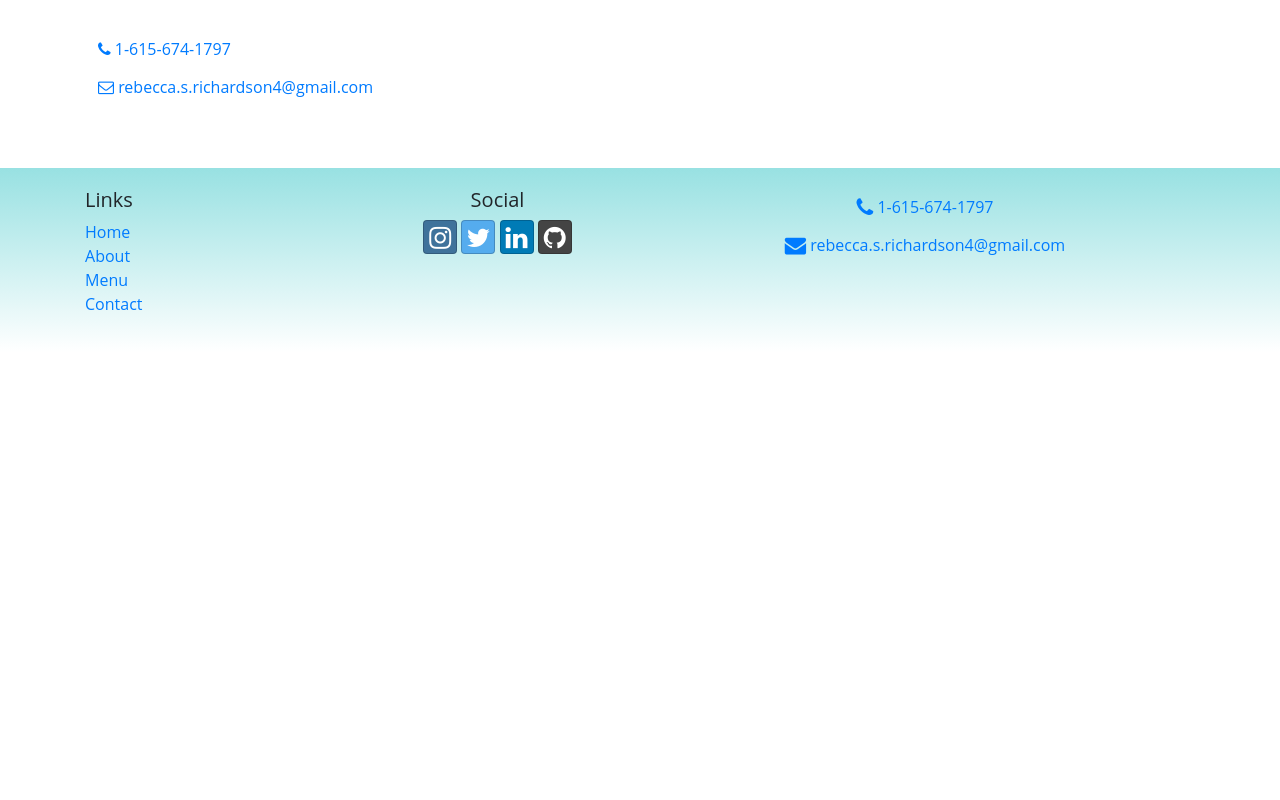
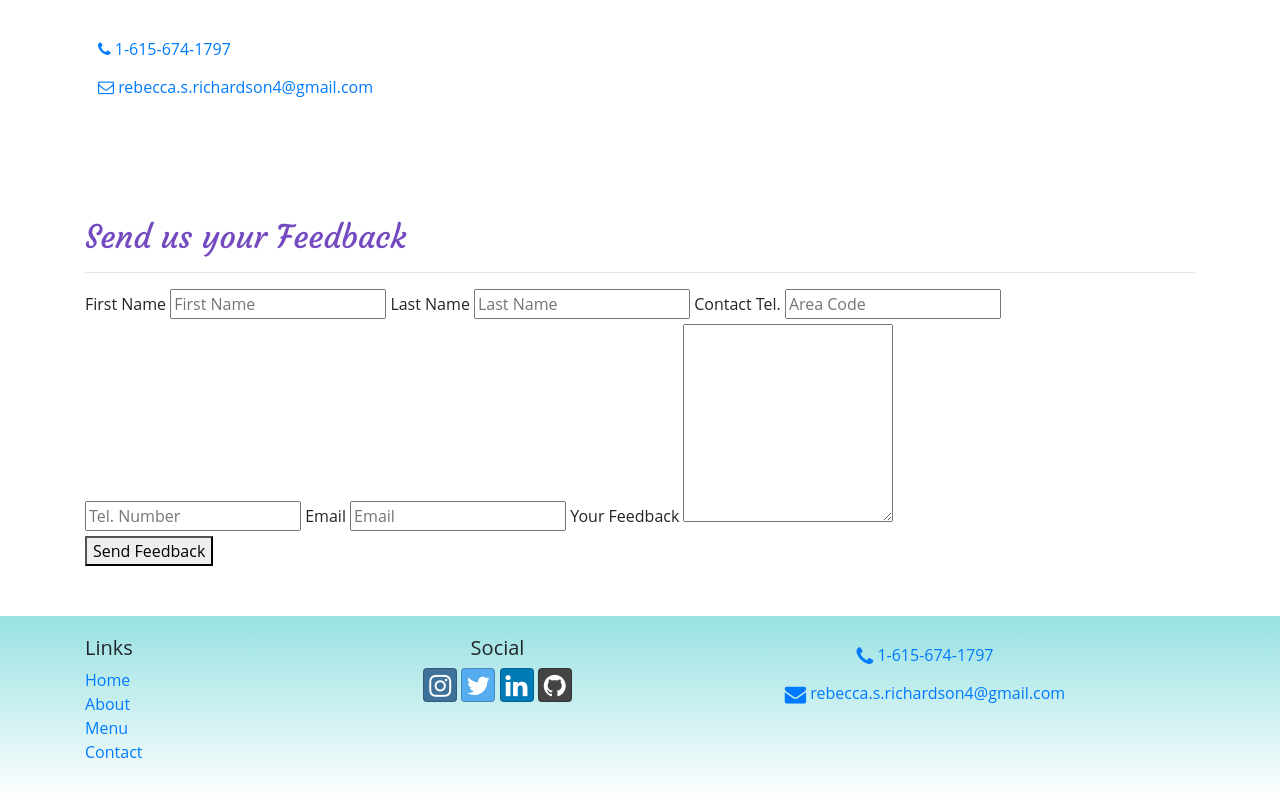
Before and after one commit to beckyrich/cafe-uno, a website: page contactus.html in a window 1280 px wide. Shown: the part 449-1249 px from the top of the page. Before the commit the page ends 801 px from the top, so only its background shows below. Drawn offline with nearby package versions, Linux system fonts and the light colour scheme.

Commit message:
Form Added HTML

```diff
--- a/contactus.html
+++ b/contactus.html
@@ -64,9 +64,29 @@
                     <a role="button" class="btn btn-link" href="mailto:rebecca.s.richardson4@gmail.com"><i class="fa fa-envelope-o"></i> rebecca.s.richardson4@gmail.com</a>
                 </div>
             </div>
+            <div class="row row-content">
+                <div class="col-12">
+                    <h2>Send us your Feedback</h2>
+                    <hr />
+                </div>
+                <div class="col-md-10">
+                    <form>
+                        <label for="firstName">First Name</label>
+                        <input type="text" id="firstName" name="firstName" placeholder="First Name" />
+                        <label for="lastName">Last Name</label>
+                        <input type="text" id="lastName" name="lastName" placeholder="Last Name" />
+                        <label for="areaCode">Contact Tel.</label>
+                        <input type="tel" id="areaCode" name="areaCode" placeholder="Area Code" />
+                        <input type="tel" name="telNum" placeholder="Tel. Number" />
+                        <label for="email">Email</label>
+                        <input type="email" id="email" name="email" placeholder="Email" />
+                        <label for="feedback">Your Feedback</label>
+                        <textarea id="feedback" name="feedback" rows="8"></textarea>
+                        <button type="submit">Send Feedback</button>
+                    </form>
+                </div>
+            </div>
         </div>
-
-
 
         <footer>
             <div class="container">
```
